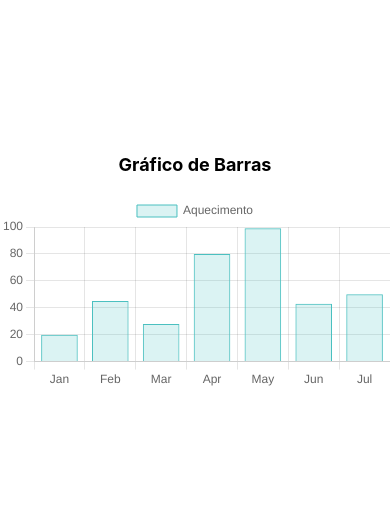
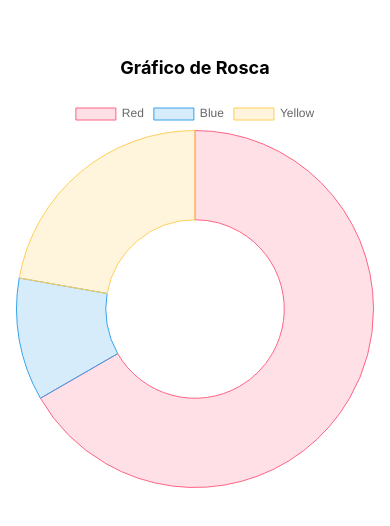
Before and after one commit to josem4nuel/app-dados-sensores, a React Native app: screen / in a window 390 px wide. Shown: the part 150-676 px from the top of the page. Built offline with nearby package versions, Linux system fonts and the light colour scheme.

Commit message:
Doughnut_graph

```diff
--- a/App.js
+++ b/App.js
@@ -1,20 +1,20 @@
 import React from 'react';
 import { StyleSheet, Text, View } from 'react-native';
-import { Chart as ChartJS, CategoryScale, LinearScale, BarElement, Title, Tooltip, Legend } from 'chart.js';
-import { Bar } from 'react-chartjs-2';
+import { Chart as ChartJS, ArcElement, Title, Tooltip, Legend } from 'chart.js';
+import { Doughnut } from 'react-chartjs-2';
 
 // Registrando os componentes do Chart.js
-ChartJS.register(CategoryScale, LinearScale, BarElement, Title, Tooltip, Legend);
+ChartJS.register(ArcElement, Title, Tooltip, Legend);
 
 export default function App() {
   const data = {
-    labels: ['Jan', 'Feb', 'Mar', 'Apr', 'May', 'Jun', 'Jul'],
+    labels: ['Red', 'Blue', 'Yellow'],
     datasets: [
       {
-        label: 'Aquecimento',
-        data: [20, 45, 28, 80, 99, 43, 50],
-        backgroundColor: 'rgba(75, 192, 192, 0.2)',
-        borderColor: 'rgba(75, 192, 192, 1)',
+        label: 'Distribuição',
+        data: [300, 50, 100],
+        backgroundColor: ['rgba(255, 99, 132, 0.2)', 'rgba(54, 162, 235, 0.2)', 'rgba(255, 206, 86, 0.2)'],
+        borderColor: ['rgba(255, 99, 132, 1)', 'rgba(54, 162, 235, 1)', 'rgba(255, 206, 86, 1)'],
         borderWidth: 1,
       },
     ],
@@ -29,7 +29,7 @@
       tooltip: {
         callbacks: {
           label: function (tooltipItem) {
-            return `Aquecimento: ${tooltipItem.raw}`;
+            return `Valor: ${tooltipItem.raw}`;
           },
         },
       },
@@ -38,8 +38,8 @@
 
   return (
     <View style={styles.container}>
-      <Text style={styles.title}>Gráfico de Barras</Text>
-      <Bar data={data} options={options} />
+      <Text style={styles.title}>Gráfico de Rosca</Text>
+      <Doughnut data={data} options={options} />
     </View>
   );
 }
```
